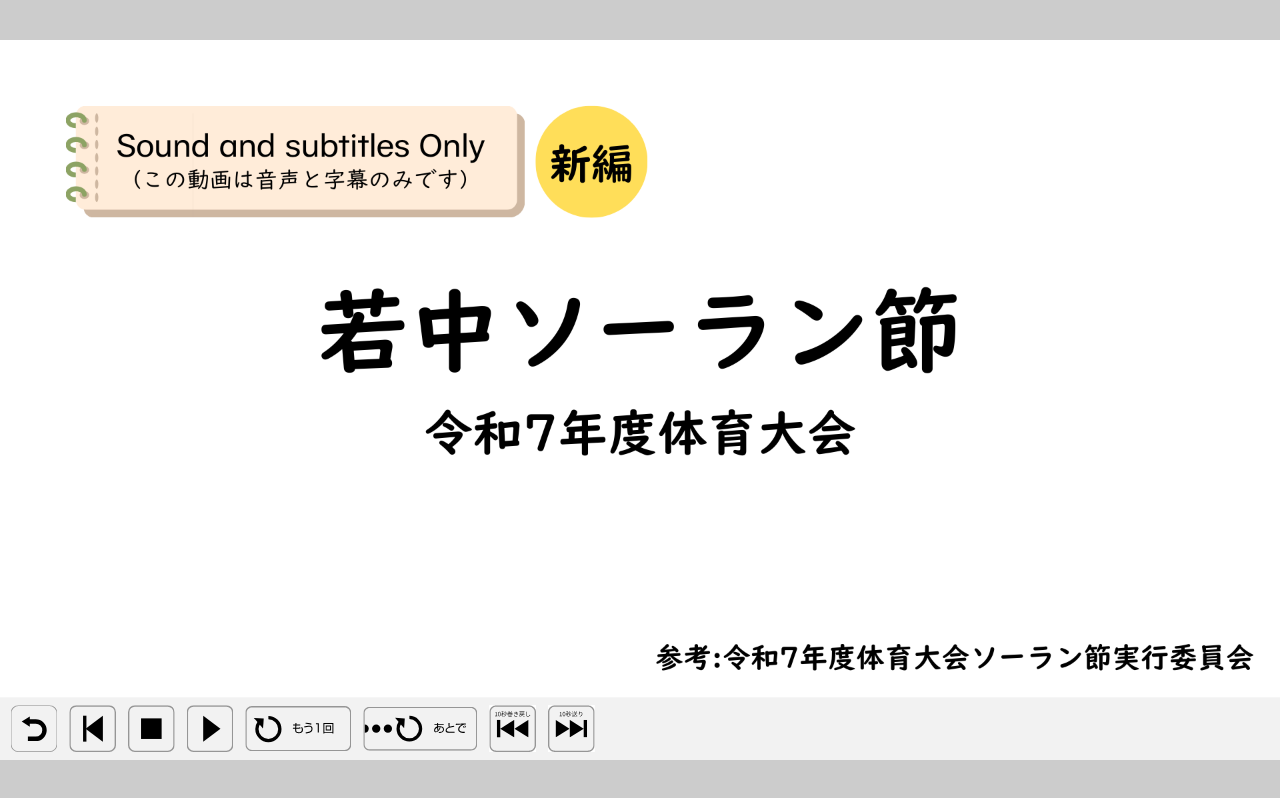
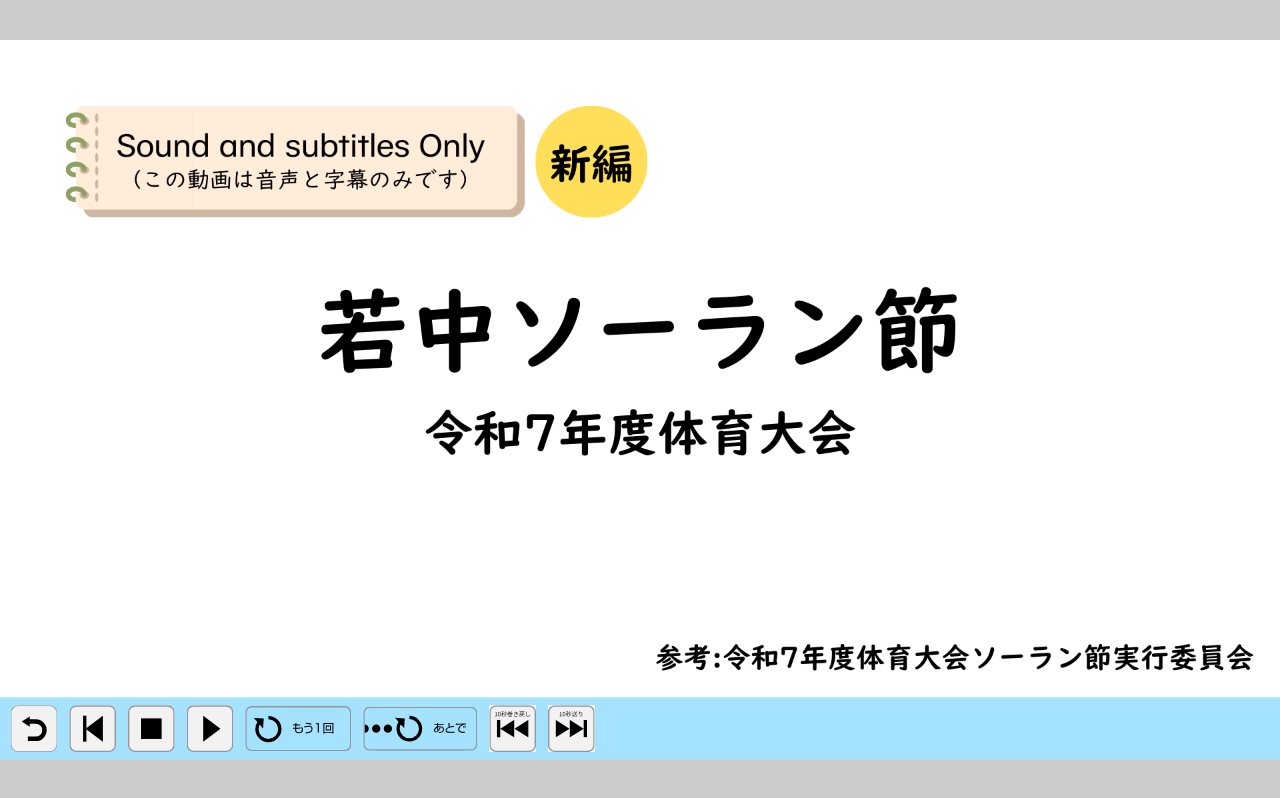
Before and after one commit to Shinkamigoto0908/wjh-sf-nanchu-2025, a plain HTML site: page index.html in a window 1280 px wide. Drawn offline with Linux system fonts and the light colour scheme.

Commit message:
Update index.html

```diff
--- a/index.html
+++ b/index.html
@@ -3,7 +3,7 @@
 <head>
 <meta charset="UTF-8">
 <meta name="viewport" content="width=device-width, initial-scale=1">
-<title>若中ソーラン節</title>
+<title>(オフライン保存)南中ソーラン節❘若松中学校</title>
 <link rel="icon" href="favicon.ico" type="image/x-icon" />
 <style>
 html, body {
@@ -42,7 +42,7 @@ html, body {
   top: 985.5px;
   width: 1920px;
   height: 94.5px;
-  background: #f2f2f2;
+  background: #a4e2ff;
 }
 
 .btn {
```
